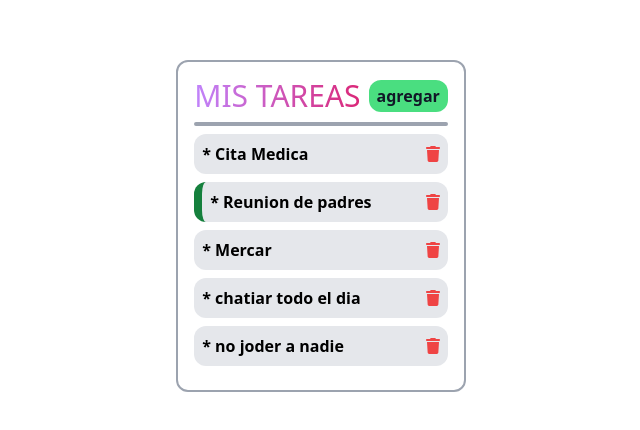
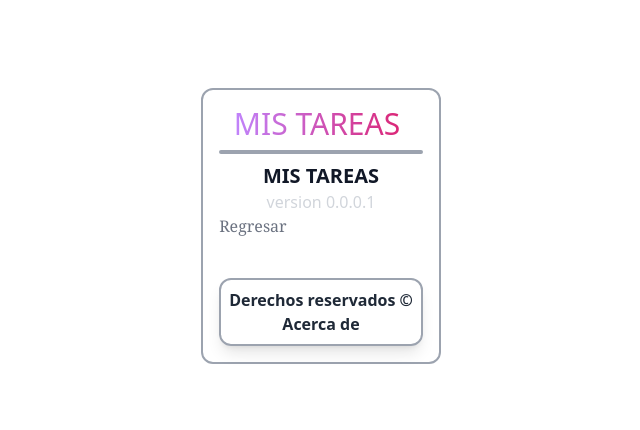
Before and after one commit to adrianurbano30/angularCrashCourse2022, an Angular app: page /acerca_de in a window 1280 px wide. Before the commit this address led to /. Shown: the part 174-604 px from the top of the page, without its empty margins (319-959 px from the left). Built offline with nearby package versions, Linux system fonts and the light colour scheme; data requests are answered from the project's data file.

Commit message:
se agrego footer y acerca de con routerlink quitando el btn agregar cuando esta en la vista acerca de

```diff
--- a/src/app/app-routing.module.ts
+++ b/src/app/app-routing.module.ts
@@ -1,7 +1,12 @@
+import { AcercaDeComponent } from './componentes/acerca-de/acerca-de.component';
 import { NgModule } from '@angular/core';
 import { RouterModule, Routes } from '@angular/router';
+import { TareasComponent } from './componentes/tareas/tareas.component';
 
-const routes: Routes = [];
+const routes: Routes = [
+  {path:'',component:TareasComponent},
+  {path:'acerca_de',component:AcercaDeComponent}
+];
 
 @NgModule({
   imports: [RouterModule.forRoot(routes)],
--- a/src/app/app.component.html
+++ b/src/app/app.component.html
@@ -2,6 +2,8 @@
   <div class="border-2 border-gray-400 rounded-xl p-4">
     <app-header></app-header>
     <hr class="w-full border-2 border-gray-400 bg-gray-400 my-2 rounded-xl">
-    <app-tareas></app-tareas>
+    <router-outlet></router-outlet>
+    <app-footer></app-footer>
   </div>
+
 </div>
--- a/src/app/app.module.ts
+++ b/src/app/app.module.ts
@@ -10,6 +10,8 @@ import { ItemTareaComponent } from './componentes/item-tarea/item-tarea.componen
 import { FontAwesomeModule } from '@fortawesome/angular-fontawesome';
 import { AgregarTareaComponent } from './componentes/agregar-tarea/agregar-tarea.component';
 import { FormsModule } from '@angular/forms';
+import { AcercaDeComponent } from './componentes/acerca-de/acerca-de.component';
+import { FooterComponent } from './componentes/footer/footer.component';
 
 @NgModule({
   declarations: [
@@ -18,7 +20,9 @@ import { FormsModule } from '@angular/forms';
     ButtonComponent,
     TareasComponent,
     ItemTareaComponent,
-    AgregarTareaComponent
+    AgregarTareaComponent,
+    AcercaDeComponent,
+    FooterComponent
   ],
   imports: [
     BrowserModule,
--- /dev/null
+++ b/src/app/componentes/acerca-de/acerca-de.component.html
@@ -0,0 +1,5 @@
+<div>
+  <p class="text-center text-xl text-gray-900 font-bold">MIS TAREAS</p>
+  <p class="text-base text-center text-gray-300 ">version 0.0.0.1</p>
+  <a class="text-center text-base text-gray-500 font-serif" routerLink="/">Regresar</a>
+</div>
--- /dev/null
+++ b/src/app/componentes/acerca-de/acerca-de.component.ts
@@ -0,0 +1,15 @@
+import { Component, OnInit } from '@angular/core';
+
+@Component({
+  selector: 'app-acerca-de',
+  templateUrl: './acerca-de.component.html',
+  styleUrls: ['./acerca-de.component.css']
+})
+export class AcercaDeComponent implements OnInit {
+
+  constructor() { }
+
+  ngOnInit(): void {
+  }
+
+}
--- a/src/app/componentes/agregar-tarea/agregar-tarea.component.html
+++ b/src/app/componentes/agregar-tarea/agregar-tarea.component.html
@@ -1,4 +1,4 @@
-<div *ngIf="mostrarOnoAgregarTarea" class="w-full max-w-xs">
+<div *ngIf="mostrarOnoAgregarTarea" class="w-full max-w-xs transition duration-700">
   <form (ngSubmit)="agregarT()" class="bg-white shadow-md rounded px-8 pt-4 pb-4 mb-2 select-none">
     <div class="mb-2">
       <label class="block text-gray-700 text-sm font-bold mb-2" for="texto">
--- /dev/null
+++ b/src/app/componentes/footer/footer.component.html
@@ -0,0 +1,4 @@
+<footer class="mt-10 text-center text-base text-gray-800 font-extrabold border-2 rounded-xl border-gray-400 p-2 shadow-lg">
+  <p>Derechos reservados ©</p>
+  <a routerLink="acerca_de" class="">Acerca de</a>
+</footer>
--- /dev/null
+++ b/src/app/componentes/footer/footer.component.ts
@@ -0,0 +1,15 @@
+import { Component, OnInit } from '@angular/core';
+
+@Component({
+  selector: 'app-footer',
+  templateUrl: './footer.component.html',
+  styleUrls: ['./footer.component.css']
+})
+export class FooterComponent implements OnInit {
+
+  constructor() { }
+
+  ngOnInit(): void {
+  }
+
+}
--- a/src/app/componentes/header/header.component.html
+++ b/src/app/componentes/header/header.component.html
@@ -1,5 +1,5 @@
 
 <header class="flex items-center justify-center">
   <h1 class="flex self-center text-center text-transparent xs:text-4xl sm:text-4xl md:text-4xl lg:text-4xl xl:text-3xl 2xl:text-5xl bg-clip-text bg-gradient-to-r from-purple-400 to-pink-600 mr-2">{{titulo}}</h1>
-  <app-button (btnClick)="agregarQuitarTarea()" color="{{mostrarTareas ? 'bg-red-400 text-white hover:bg-red-700 ':'bg-green-400 text-gray-900 hover:bg-green-900 hover:text-white'}}" texto="{{mostrarTareas ? 'cerrar':'agregar'}}"></app-button>
+  <app-button *ngIf="hasRoute('/')" (btnClick)="agregarQuitarTarea()" color="{{mostrarTareas ? 'bg-red-400 text-white hover:bg-red-700 ':'bg-green-400 text-gray-900 hover:bg-green-900 hover:text-white'}}" texto="{{mostrarTareas ? 'cerrar':'agregar'}}"></app-button>
 </header>
--- a/src/app/componentes/header/header.component.ts
+++ b/src/app/componentes/header/header.component.ts
@@ -1,4 +1,5 @@
 import { Component, OnInit } from '@angular/core';
+import { Router } from '@angular/router';
 import { Subscription } from 'rxjs';
 import { UiService } from 'src/app/servicios/ui.service';
 
@@ -13,7 +14,7 @@ export class HeaderComponent implements OnInit {
   mostrarTareas:boolean=false;
   subscription!:Subscription;
 
-  constructor(private uisvc:UiService) {
+  constructor(private uisvc:UiService,private ruta:Router) {
     this.subscription = this.uisvc.enCambio().subscribe((valor)=>{
       this.mostrarTareas = valor;
     });
@@ -26,4 +27,8 @@ export class HeaderComponent implements OnInit {
     this.uisvc.mostrarOnoAgregarTarea();
   }
 
+  hasRoute(ruta:string){
+    return this.ruta.url===ruta;
+  }
+
 }
```
Also changed, not shown: src/app/componentes/acerca-de/acerca-de.component.css (added), src/app/componentes/footer/footer.component.css (added), 2 other files (tests, documents, lock files or other folders).
